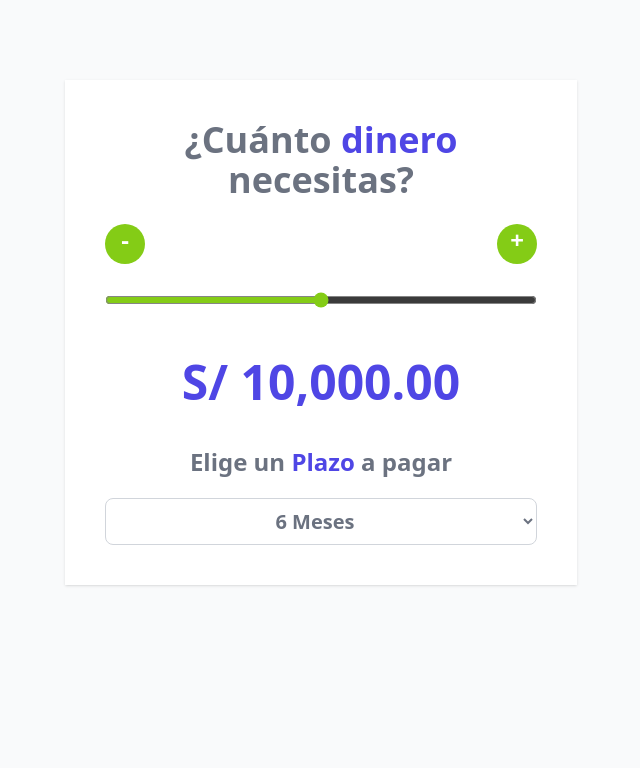
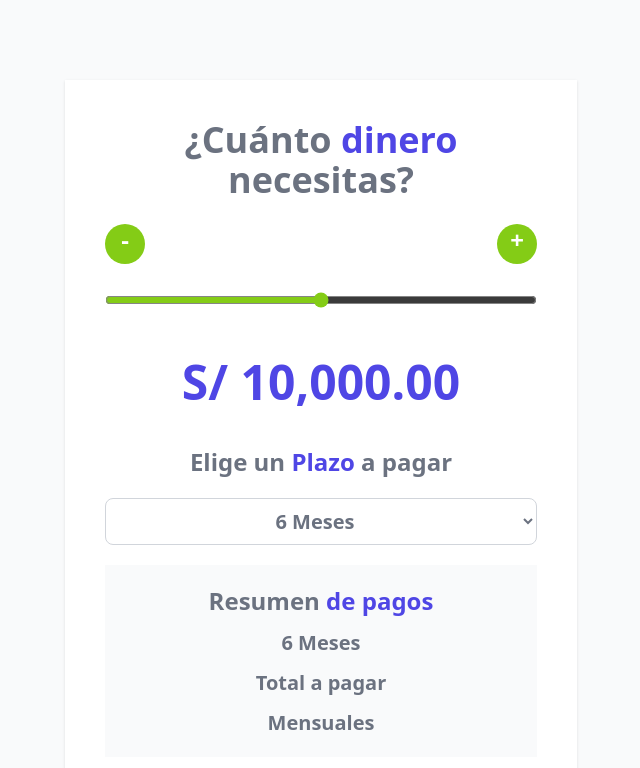
Before and after one commit to PeterArce96/cotizador-prestamos, a React (Vite) app: page / in a window 1280 px wide. Shown: the top 768 px of the page, without its empty margins (319-959 px from the left). Built offline with nearby package versions, Linux system fonts and the light colour scheme.

Commit message:
cotizador - Creando el resumen de pagos

```diff
--- a/src/App.jsx
+++ b/src/App.jsx
@@ -89,6 +89,16 @@
         <option value="24">24 Meses</option>
       </select>
 
+      <div className='my-5 space-y-3 bg-gray-50 p-5'>
+        <h2 className='text-2xl font-extrabold text-gray-500 text-center'>
+          Resumen <span className='text-indigo-600'>de pagos </span>
+        </h2>
+
+        <p className='text-xl text-gray-500 text-center font-bold'>{meses} Meses</p>
+        <p className='text-xl text-gray-500 text-center font-bold'> Total a pagar</p>
+        <p className='text-xl text-gray-500 text-center font-bold'> Mensuales</p>
+      </div>
+
     </div>
   )
 }
```
